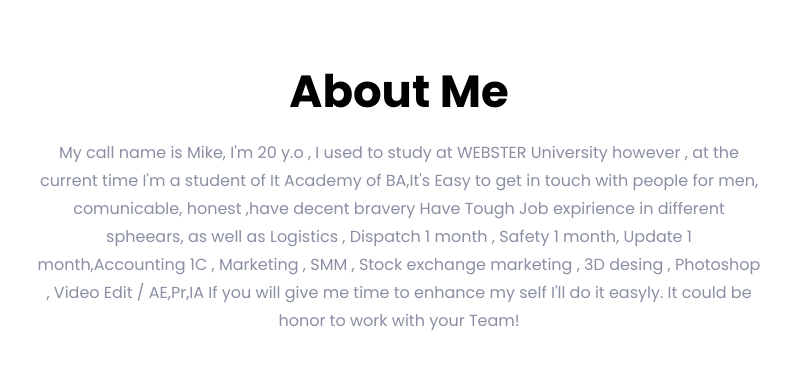
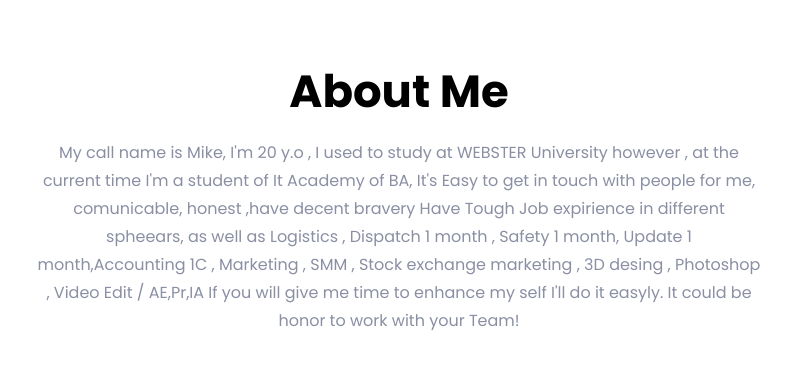
Before and after one commit to Space2pac/PORTFILIO-1, a plain HTML site: page index.html in a window 1280 px wide. Shown: the part 880-1262 px from the top of the page, 241-1038 px from the left. Drawn offline with Linux system fonts and the light colour scheme; files whose address does not match are found by name.

Commit message:
Update index.html

```diff
--- a/index.html
+++ b/index.html
@@ -166,7 +166,7 @@
                 <div class="col-lg-8">
                     <div class="section-title text-center">
                         <h2 class="title">About Me</h2>
-                        <p>My call name is Mike, I'm 20 y.o , I used to study at WEBSTER University however , at the current time I'm a student of It Academy of BA,It's Easy to get in touch with people for men, comunicable, honest ,have decent bravery Have Tough Job expirience in different spheears, as well as Logistics , Dispatch 1 month , Safety 1 month, Update 1 month,Accounting 1C , Marketing , SMM , Stock exchange marketing , 3D desing , Photoshop , Video Edit / AE,Pr,IA If you will give me time to enhance my self I'll  do it easyly.  It could be honor to work with your Team! </p>
+                        <p>My call name is Mike, I'm 20 y.o , I used to study at WEBSTER University however , at the current time I'm a student of It Academy of BA,  It's Easy to get in touch with people for me, comunicable, honest ,have decent bravery Have Tough Job expirience in different spheears, as well as Logistics , Dispatch 1 month , Safety 1 month, Update 1 month,Accounting 1C , Marketing , SMM , Stock exchange marketing , 3D desing , Photoshop , Video Edit / AE,Pr,IA If you will give me time to enhance my self I'll  do it easyly.  It could be honor to work with your Team! </p>
                     </div> <!-- section title -->
                 </div>
             </div> <!-- row -->
```
